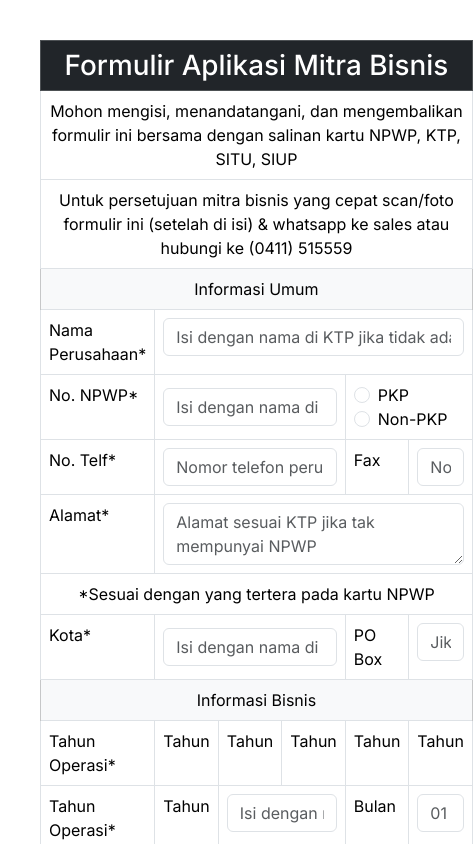
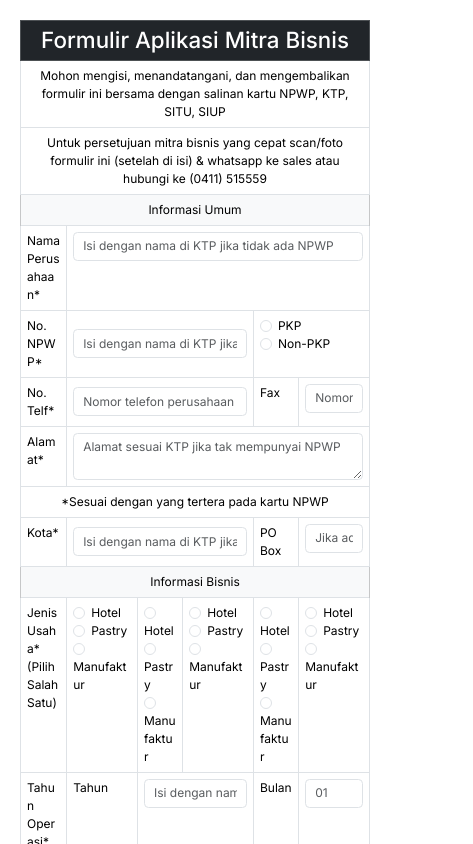
Before and after one commit to rayyanekaputra/formuliraplikasimitrabisnis, a Vue app: page / in a window 390 px wide. Shown: the top 844 px of the page, 473 px wide, since content can reach past the window. Built offline with nearby package versions, Linux system fonts and the light colour scheme.

Commit message:
fully responsive on mobile, with word-break

```diff
--- a/src/styles.scss
+++ b/src/styles.scss
@@ -1,17 +1,29 @@
 @import url('https://fonts.googleapis.com/css2?family=Inter:ital,opsz,wght@0,14..32,100..900;1,14..32,100..900&display=swap');
 @import 'bootstrap/dist/css/bootstrap.css';
+
 * {
     box-sizing: border-box;
     font-family: 'Inter';
     font-weight: 400;
 }
 
+.troubleshoot {
+    background-color: blue;
+}
+
+@media screen and (max-width: 720px) {
+    * {
+        font-size: 12px;
+    }
+
+}
+
 body {
     background-color: white;
     color: white;
-    padding: 40px;
+    padding: 20px;
 }
 
-.container{
+.container {
     outline: 1px solid white;
 }
--- a/src/views/RegistrasiCustomerView.vue
+++ b/src/views/RegistrasiCustomerView.vue
@@ -1,7 +1,6 @@
 <template>
-    <div class=".container-fluid">
-        <form action="">
-            <table class="table table-bordered table-responsive rounded-12">
+    <div class="table-responsive">
+        <table class="table table-bordered text-wrap text-break">
             <!-- FORMAT TABEL, 12 TERSEDIA, 6 JI DIPAKE -->
             <colgroup>
                 <col span="12">
@@ -46,14 +45,14 @@
                 <tr>
                     <th scope="row">Nama Perusahaan*</th>
                     <td colspan="5">
-                            <input v-model="namaPerusahaan" class="form-control" type="text"
+                        <input v-model="namaPerusahaan" class="w-100 form-control " type="text"
                             placeholder="Isi dengan nama di KTP jika tidak ada NPWP">
                     </td>
                 </tr>
                 <tr>
                     <th scope="row">No. NPWP*</th>
                     <td class="align-middle" colspan="3">
-                            <input v-model="nomorNPWP" class="form-control" type="text"
+                        <input v-model="nomorNPWP" class="w-100 form-control" type="text"
                             placeholder="Isi dengan nama di KTP jika tidak ada NPWP">
                     </td>
                     <td colspan="3">
@@ -74,13 +73,12 @@
                 <tr>
                     <th scope="row">No. Telf*</th>
                     <td class="align-middle" colspan="3">
-                            <input v-model="nomorTelfon" class="form-control" type="text"
+                        <input v-model="nomorTelfon" class="w-100 form-control" type="text"
                             placeholder="Nomor telefon perusahaan">
                     </td>
                     <td>Fax</td>
                     <td>
-                            <input v-model="nomorFax" class="form-control" type="text"
-                                placeholder="Nomor fax perusahaan">
+                        <input v-model="nomorFax" class="w-100 form-control" type="text" placeholder="Nomor fax perusahaan">
                     </td>
 
                 </tr>
@@ -99,14 +97,14 @@
                 <tr>
                     <th scope="row">Kota*</th>
                     <td class="align-middle" colspan="3">
-                            <input v-model="tempatKota" class="form-control" type="text"
+                        <input v-model="tempatKota" class="w-100 form-control" type="text"
                             placeholder="Isi dengan nama di KTP jika tidak ada NPWP">
                     </td>
                     <td class="">
                         PO Box
                     </td>
                     <td class="">
-                            <input v-model="tempatPOBox" class="form-control" type="text" placeholder="Jika ada">
+                        <input v-model="tempatPOBox" class="w-100 form-control" type="text" placeholder="Jika ada">
                     </td>
 
 
@@ -119,21 +117,91 @@
                     </th>
                 </tr>
                 <tr>
-                        <th scope="row" colspan="1">Tahun Operasi*</th>
+                    <th scope="row" colspan="1" class="fs-">Jenis Usaha*<br />(Pilih Salah Satu) </th>
                     <td colspan="1">
-                            Tahun
+                        <div>
+                            <input name="jenisUsaha" v-model="jenisUsaha" class=" me-2 form-check-input" type="radio"
+                                value="Hotel">
+                            <label class="form-check-label" for="jenisUsaha">Hotel</label>
+                        </div>
+                        <div>
+                            <input name="jenisUsaha" v-model="jenisUsaha" class=" me-2 form-check-input" type="radio"
+                                value="Pastry">
+                            <label class="form-check-label" for="jenisUsaha">Pastry</label>
+                        </div>
+                        <div>
+                            <input name="jenisUsaha" v-model="jenisUsaha" class=" me-2 form-check-input" type="radio"
+                                value="Manufaktur">
+                            <label class="form-check-label" for="jenisUsaha">Manufaktur</label>
+                        </div>
                     </td>
                     <td colspan="1">
-                            Tahun
+                        <div>
+                            <input name="jenisUsaha" v-model="jenisUsaha" class=" me-2 form-check-input" type="radio"
+                                value="Hotel">
+                            <label class="form-check-label" for="jenisUsaha">Hotel</label>
+                        </div>
+                        <div>
+                            <input name="jenisUsaha" v-model="jenisUsaha" class=" me-2 form-check-input" type="radio"
+                                value="Pastry">
+                            <label class="form-check-label" for="jenisUsaha">Pastry</label>
+                        </div>
+                        <div>
+                            <input name="jenisUsaha" v-model="jenisUsaha" class=" me-2 form-check-input" type="radio"
+                                value="Manufaktur">
+                            <label class="form-check-label" for="jenisUsaha">Manufaktur</label>
+                        </div>
                     </td>
                     <td colspan="1">
-                            Tahun
+                        <div>
+                            <input name="jenisUsaha" v-model="jenisUsaha" class=" me-2 form-check-input" type="radio"
+                                value="Hotel">
+                            <label class="form-check-label" for="jenisUsaha">Hotel</label>
+                        </div>
+                        <div>
+                            <input name="jenisUsaha" v-model="jenisUsaha" class=" me-2 form-check-input" type="radio"
+                                value="Pastry">
+                            <label class="form-check-label" for="jenisUsaha">Pastry</label>
+                        </div>
+                        <div>
+                            <input name="jenisUsaha" v-model="jenisUsaha" class=" me-2 form-check-input" type="radio"
+                                value="Manufaktur">
+                            <label class="form-check-label" for="jenisUsaha">Manufaktur</label>
+                        </div>
                     </td>
                     <td colspan="1">
-                            Tahun
+                        <div>
+                            <input name="jenisUsaha" v-model="jenisUsaha" class=" me-2 form-check-input" type="radio"
+                                value="Hotel">
+                            <label class="form-check-label" for="jenisUsaha">Hotel</label>
+                        </div>
+                        <div>
+                            <input name="jenisUsaha" v-model="jenisUsaha" class=" me-2 form-check-input" type="radio"
+                                value="Pastry">
+                            <label class="form-check-label" for="jenisUsaha">Pastry</label>
+                        </div>
+                        <div>
+                            <input name="jenisUsaha" v-model="jenisUsaha" class=" me-2 form-check-input" type="radio"
+                                value="Manufaktur">
+                            <label class="form-check-label" for="jenisUsaha">Manufaktur</label>
+                        </div>
                     </td>
                     <td colspan="1">
-                            Tahun
+                        <div>
+                            <input name="jenisUsaha" v-model="jenisUsaha" class="me-2 form-check-input" type="radio"
+                                value="Hotel">
+                            <label class="form-check-label" for="jenisUsaha">Hotel</label>
+                        </div>
+                        <div>
+                            <input name="jenisUsaha" v-model="jenisUsaha" class="me-2 form-check-input" type="radio"
+                                value="Pastry">
+                            <label class="form-check-label" for="jenisUsaha">Pastry</label>
+                        </div>
+                        <div>
+                            <input name="jenisUsaha" v-model="jenisUsaha" class="me-2 form-check-input" type="radio"
+                                value="Manufaktur">
+                            <label class="form-check-label" for="jenisUsaha">Manufaktur</label>
+                        </div>
                     </td>
 
                 </tr>
@@ -145,14 +213,14 @@
                         Tahun
                     </td>
                     <td colspan="2">
-                            <input v-model="tahunOperasi" class="form-control" type="text"
+                        <input v-model="tahunOperasi" class="w-100 form-control" type="text"
                             placeholder="Isi dengan nama di KTP jika tidak ada NPWP">
                     </td>
                     <td colspan="1">
                         Bulan
                     </td>
                     <td colspan="2">
-                            <input v-model="bulanOperasi" class="form-control" type="text" placeholder="01">
+                        <input v-model="bulanOperasi" class="w-100 form-control" type="text" placeholder="01">
                     </td>
 
                 </tr>
@@ -172,23 +240,18 @@
                 <tr>
                     <th scope="row">Kota*</th>
                     <td class="align-middle">
-                            <input v-model="tempatKota" class="form-control" type="text"
+                        <input v-model="tempatKota" class="w-100 form-control" type="text"
                             placeholder="Isi dengan nama di KTP jika tidak ada NPWP">
                     </td>
                     <td class="text-center align-middle">
                         PO Box
                     </td>
                     <td class="align-middle">
-                            <input v-model="tempatPOBox" class="form-control" type="text" placeholder="Jika ada">
+                        <input v-model="tempatPOBox" class="w-100 form-control" type="text" placeholder="Jika ada">
                     </td>
-
-
                 </tr>
-
-
             </tbody>
         </table>
-        </form>
 
     </div>
 </template>
```
Lines whose indentation alone changed are shown as unchanged.
